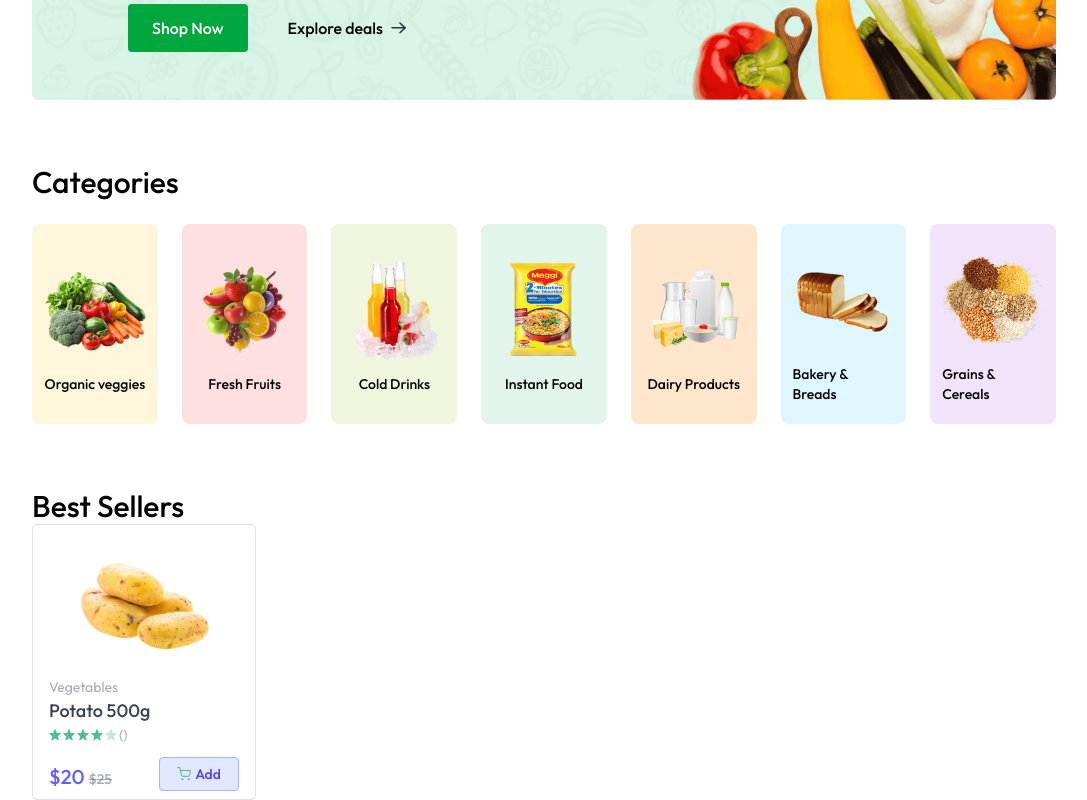
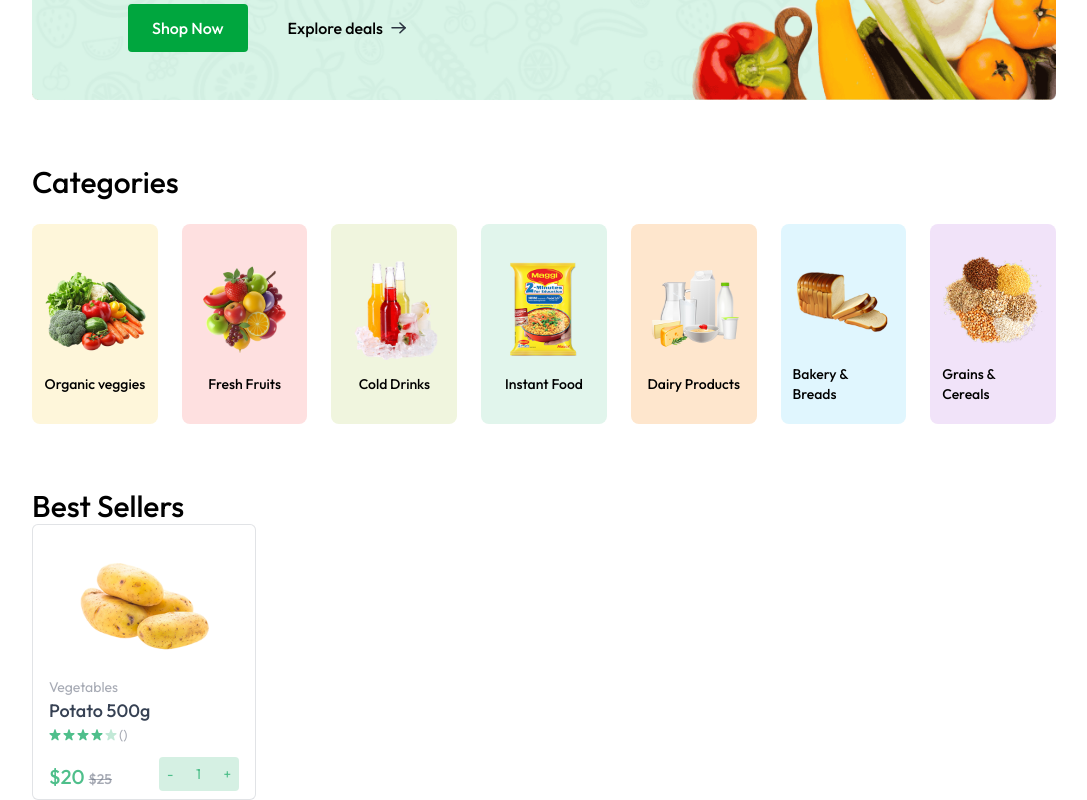
Before and after one commit to ruvindya28/food-delivery-web-app, a React (Vite) app in the folder client/: page / in a window 1280 px wide. Both pictures are taken after a click on the button "Add". Shown: the part 380-1180 px from the top of the page, without its empty margins (96-1183 px from the left). Built offline with nearby package versions, Linux system fonts and the light colour scheme; a web font is replaced by a local one.

Commit message:
update product cart

```diff
--- a/client/src/components/ProductCard.jsx
+++ b/client/src/components/ProductCard.jsx
@@ -28,22 +28,25 @@
                     <p>({product.rating})</p>
                 </div>
                 <div className="flex items-end justify-between mt-3">
-                    <p className="md:text-xl text-base font-medium text-indigo-500">
+                    <p className="md:text-xl text-base font-medium text-primary">
                        {currency}${product.offerPrice}{" "} <span className="text-gray-500/60 md:text-sm text-xs line-through">${product.price}</span>
                     </p>
-                    <div className="text-indigo-500">
+                    <div onClick={(e)=>{
+                        e.stopPropagation();
+
+                    }} className="text-primary">
                         {!cartItems[product._id] ? (
-                            <button className="flex items-center justify-center gap-1 bg-indigo-100 border border-indigo-300 md:w-[80px] w-[64px] h-[34px] rounded text-indigo-600 font-medium" onClick={() => setCount(1)} >
+                            <button className="flex items-center justify-center gap-1 cursor-pointer bg-primary/10 border border-primary/40 md:w-[80px] w-[64px] h-[34px] rounded text-primary font-medium" onClick={() => addToCart(product._id)} >
                                 <img src={assets.cart_icon} alt="cart_icon"/>
                                 Add
                             </button>
                         ) : (
-                            <div className="flex items-center justify-center gap-2 md:w-20 w-16 h-[34px] bg-indigo-500/25 rounded select-none">
-                                <button onClick={() => setCount((prev) => Math.max(prev - 1, 0))} className="cursor-pointer text-md px-2 h-full" >
+                            <div className="flex items-center justify-center gap-2 md:w-20 w-16 h-[34px] bg-primary/24 rounded select-none">
+                                <button onClick={() =>{removeFromCart(product._id)} } className="cursor-pointer text-md px-2 h-full" >
                                     -
                                 </button>
                                 <span className="w-5 text-center">{cartItems[product._id]}</span>
-                                <button onClick={() => setCount((prev) => prev + 1)} className="cursor-pointer text-md px-2 h-full" >
+                                <button onClick={() =>{addToCart(product._id)}} className="cursor-pointer text-md px-2 h-full" >
                                     +
                                 </button>
                             </div>
@@ -55,4 +58,4 @@
     );
 };
 
-export default ProductCard;
+export default ProductCard
--- a/client/src/context/AppContext.jsx
+++ b/client/src/context/AppContext.jsx
@@ -22,7 +22,7 @@
           setProducts(dummyProducts);
     }
 
-    const addToCart =()=>{
+    const addToCart =(itemId)=>{
         let cartData = structuredClone(cartItems);
 
         if(
```
